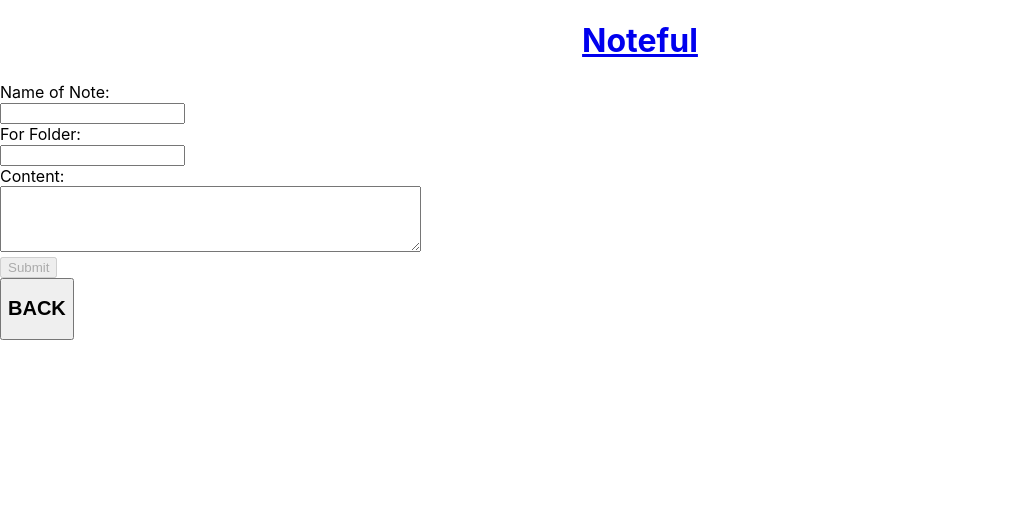
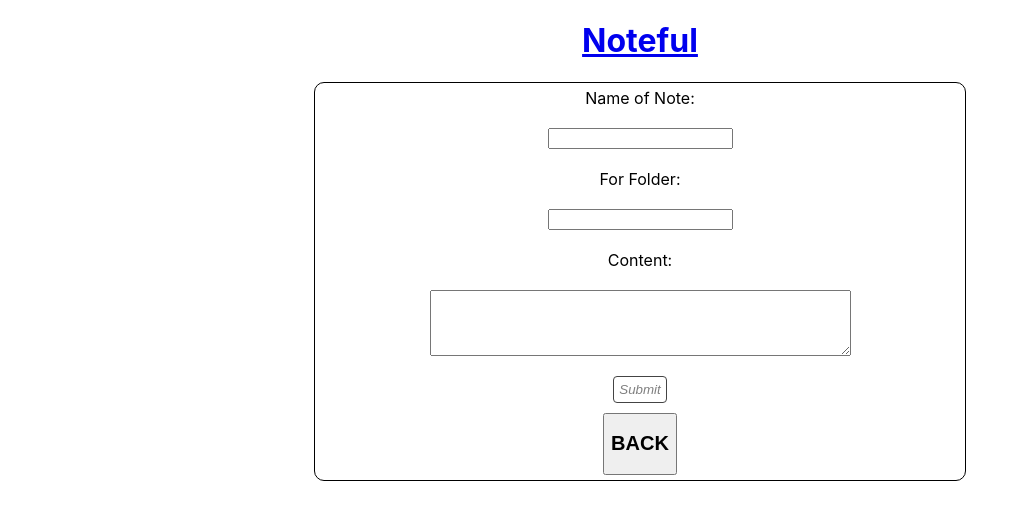
Before and after one commit to thinkful-ei-narwhal/noteful-client-daniel, a React (Create React App) app: page /NoteForm in a window 1280 px wide. Shown: the top 520 px of the page, without its empty margins (0-1029 px from the left). Built offline with nearby package versions, Linux system fonts and the light colour scheme; no server answers.

Commit message:
added proptypes, keys, css to forms

```diff
--- a/package.json
+++ b/package.json
@@ -6,6 +6,7 @@
     "@testing-library/jest-dom": "^4.2.4",
     "@testing-library/react": "^9.5.0",
     "@testing-library/user-event": "^7.2.1",
+    "prop-types": "^15.7.2",
     "react": "^16.13.1",
     "react-dom": "^16.13.1",
     "react-router-dom": "^5.1.2",
--- a/src/App.js
+++ b/src/App.js
@@ -6,7 +6,7 @@
 import AddFolder from './components/AddFolder';
 import AddNote from './components/AddNote';
 import ErrorPage from './components/ErrorPage';
-import {Route, Switch, Link, withRouter} from 'react-router-dom';
+import {Route, Switch, Link} from 'react-router-dom';
 import UserContext from './UserContext';
 
 
--- /dev/null
+++ b/src/components/AddFolder.css
@@ -0,0 +1,36 @@
+#folder-form {
+  margin: auto;
+  display: flex;
+  flex-direction: column;
+  justify-content: space-between;
+  align-items: center;
+  width: 50%;
+}
+
+.add-folder {
+  margin: auto;
+  border: 1px solid black;
+  border-radius: 10px;
+  padding: 5px;
+  display: flex;
+  flex-direction: column;
+  align-items: center;
+  width: 50%;
+}
+
+.submit-form {
+  padding: 5px;
+  margin-bottom: 10px;
+  border: 1px solid black;
+  border-radius: 4px;
+  background-color: green;
+  color: white;
+
+}
+
+.submit-form:disabled {
+  background-color: white;
+  font-style: italic;
+  color: grey;
+  border: 1px solid rgb(68, 68, 68);
+}
--- a/src/components/AddFolder.js
+++ b/src/components/AddFolder.js
@@ -1,5 +1,6 @@
 import React, { Component } from 'react';
 import UserContext from '../UserContext';
+import "./AddFolder.css";
 
 export default class AddFolder extends Component {
 
@@ -16,12 +17,12 @@
 
 
     return (
-      <div>
+      <div className="add-folder">
         <form name="folder-form" id ="folder-form">
           <label htmlFor="folder-name">Name of New Folder:</label><br />
           {folderName.touched && <p className="error">{validateFolderName()}</p>}
           <input type="text" id="folder-name" name="folder-name" value={folderName.value} onChange={e => setFolderName(e.target.value)}/><br />
-        <button
+          <button className="submit-form"
           disabled={
             validateFolderName()
             }
--- /dev/null
+++ b/src/components/AddNote.css
@@ -0,0 +1,36 @@
+#note-form {
+  margin: auto;
+  display: flex;
+  flex-direction: column;
+  justify-content: space-between;
+  align-items: center;
+  width: 50%;
+}
+
+.add-note {
+  margin: auto;
+  border: 1px solid black;
+  border-radius: 10px;
+  padding: 5px;
+  display: flex;
+  flex-direction: column;
+  align-items: center;
+  width: 50%;
+}
+
+.submit-form {
+  padding: 5px;
+  margin-bottom: 10px;
+  border: 1px solid black;
+  border-radius: 4px;
+  background-color: green;
+  color: white;
+
+}
+
+.submit-form:disabled {
+  background-color: white;
+  font-style: italic;
+  color: grey;
+  border: 1px solid rgb(68, 68, 68);
+}
--- a/src/components/AddNote.js
+++ b/src/components/AddNote.js
@@ -1,5 +1,6 @@
 import React, { Component } from 'react';
 import UserContext from '../UserContext';
+import "./AddNote.css"
 
 export default class AddNote extends Component {
 
@@ -21,7 +22,7 @@
      } = this.context;
 
     return (
-      <div>
+      <div className="add-note">
         <form name="note-form" id ="note-form">
           <label htmlFor="note-name">Name of Note:</label><br />
           {noteName.touched && <p className="error">{validateNoteName()}</p>}
@@ -32,7 +33,7 @@
           <label htmlFor="note-content">Content:</label><br />
           {noteContent.touched && <p className="error">{validateNoteContent()}</p>}
           <textarea id="note-content" name="note-content" rows="4" cols="50" value={noteContent.value} onChange={e => setNoteContent(e.target.value)}/><br />
-        <button
+          <button className="submit-form"
             disabled={
             validateNoteName() ||
             validateFolderTo() ||
--- a/src/components/Folder.js
+++ b/src/components/Folder.js
@@ -1,5 +1,6 @@
 import React, { Component } from 'react'
 import {NavLink} from 'react-router-dom';
+import PropTypes from 'prop-types';
 import "./Folder.css"
 
 export default class Folder extends Component {
@@ -10,3 +11,8 @@
     )
   }
 }
+
+Folder.propTypes = {
+  id: PropTypes.string,
+  name: PropTypes.string,
+}
--- a/src/components/FolderList.js
+++ b/src/components/FolderList.js
@@ -11,9 +11,9 @@
 
     const {folders} = this.context;
 
-     const foldersList = folders.map(folder => {
+     const foldersList = folders.map((folder, i) => {
 
-      return <Folder id={folder.id} name={folder.name}/>
+      return <Folder key={i} id={folder.id} name={folder.name}/>
     })
 
 
--- a/src/components/NoteList.js
+++ b/src/components/NoteList.js
@@ -1,13 +1,15 @@
 import React, { Component } from 'react';
+import PropTypes from 'prop-types';
 import Note from './Note';
 
 export default class NoteList extends Component {
 
   render() {
 
-    const notesList = this.props.notes.map(note => {
+    const notesList = this.props.notes.map((note, i) => {
 
       return (<Note
+      key={i}
       id={note.id}
       name={note.name}
       modified={note.modified}
@@ -24,3 +26,8 @@
     )
   }
 }
+
+NoteList.propTypes = {
+  notes: PropTypes.array,
+  history: PropTypes.object
+}
```
Also changed, not shown: src/components/Note.js (+10 -0 lines). Lines whose indentation alone changed are shown as unchanged.
